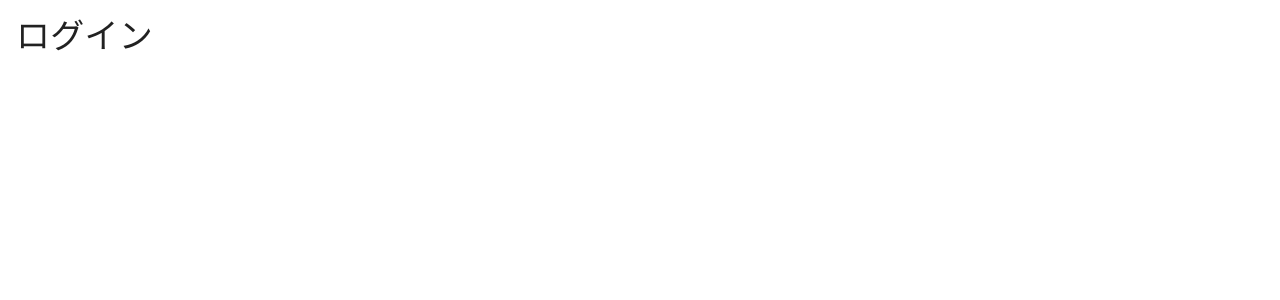
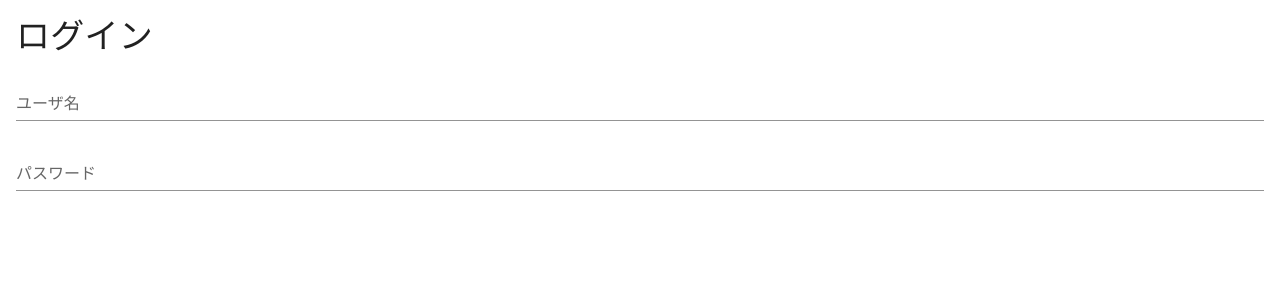
Before and after one commit to ariju/vuetify-first, a Vue app: page / in a window 1280 px wide. Shown: the top 300 px of the page. Built offline with nearby package versions, Linux system fonts and the light colour scheme.

Commit message:
input要素

```diff
--- a/src/App.vue
+++ b/src/App.vue
@@ -3,6 +3,12 @@
     <v-card-title>
       <h1 class="display-1">ログイン</h1>
     </v-card-title>
+    <v-card-text>
+      <v-form>
+        <v-text-field label="ユーザ名" />
+        <v-text-field label="パスワード" />
+      </v-form>
+    </v-card-text>
   </v-app>
 </template>
 
```
